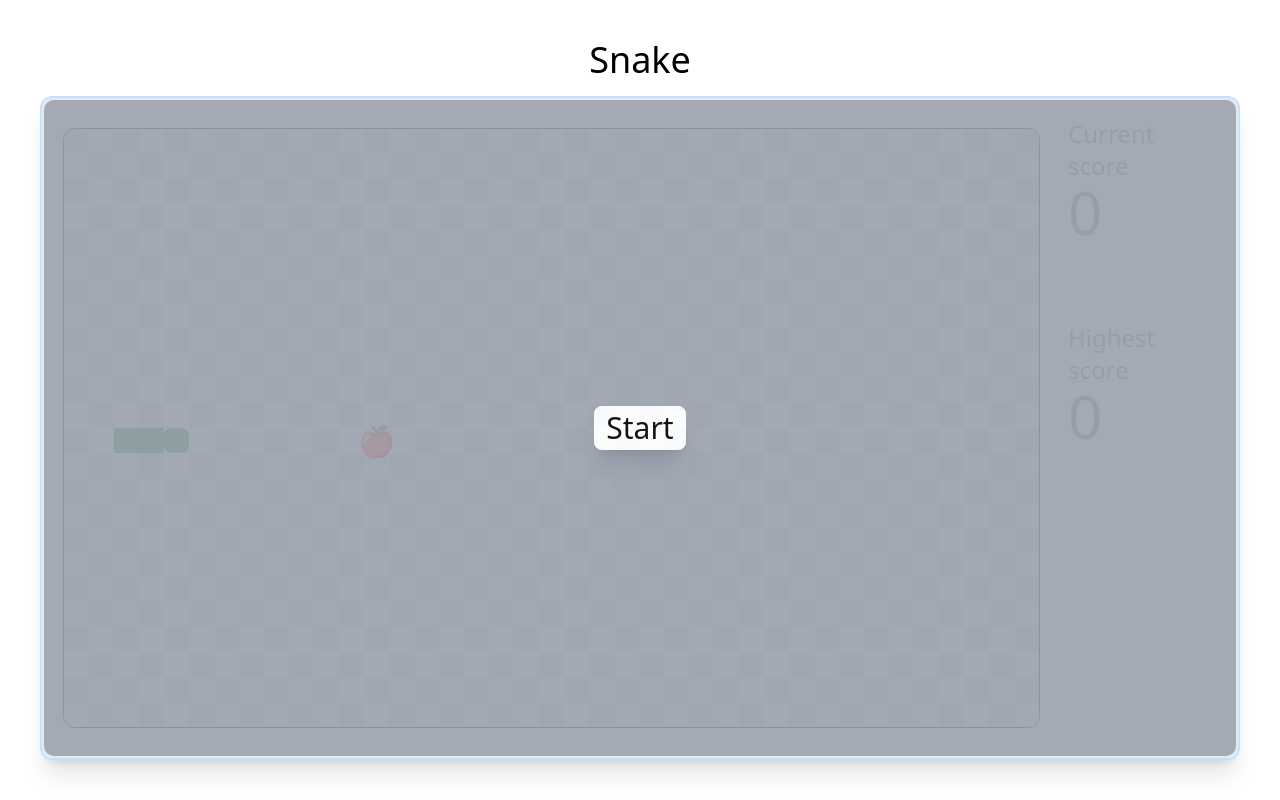
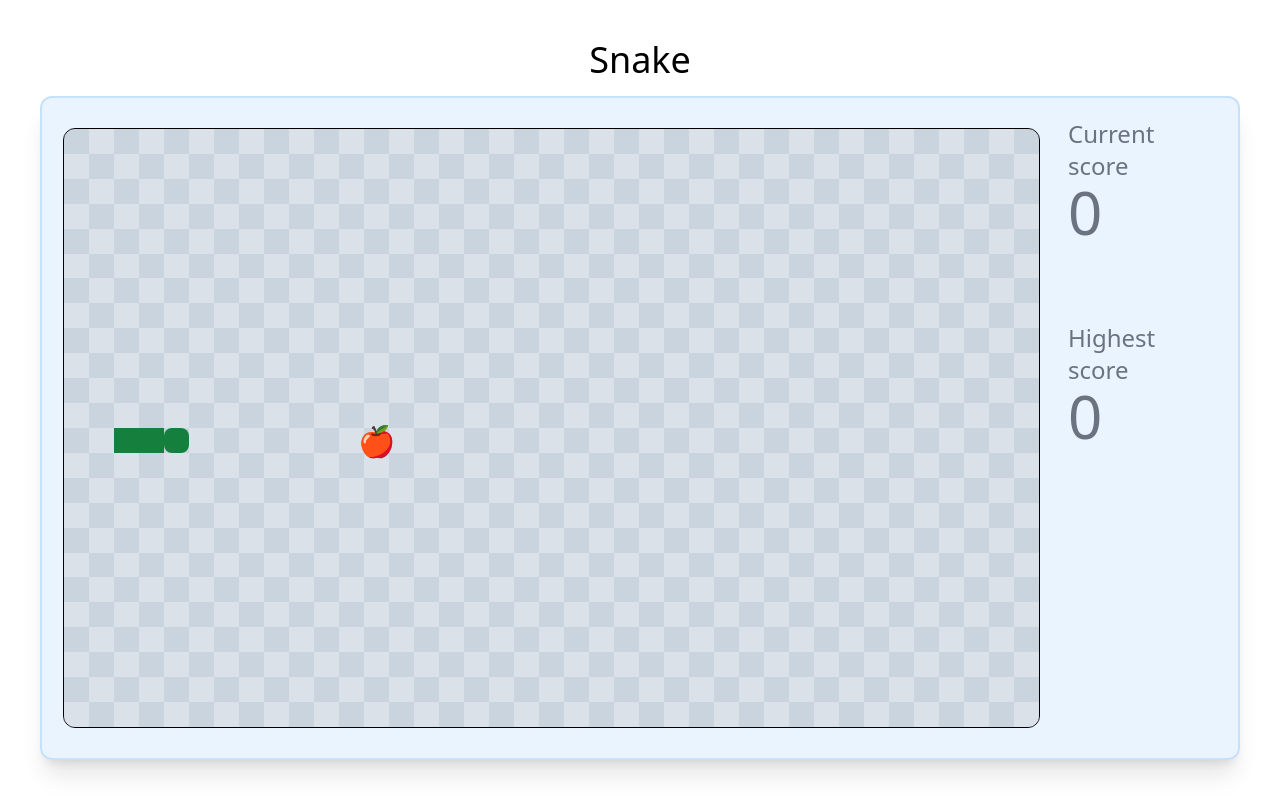
Before and after one commit to irebah/snake, a React (Vite) app: page / in a window 1280 px wide. Built offline with nearby package versions, Linux system fonts and the light colour scheme.

Commit message:
feat: removing the start button so the game starts when chosing a direction

```diff
--- a/src/App.tsx
+++ b/src/App.tsx
@@ -1,8 +1,7 @@
-import { ReactNode, useEffect, useRef, useState } from "react";
+import { useEffect, useRef, useState } from "react";
 import Board from "./components/Board/Board";
 import { Size } from "./types";
 import { useGameContext } from "./context";
-import StartButton from "./components/Button/StartButton";
 import Info from "./components/Info/Info";
 import GameOver from "./components/GameOver/GameOver";
 
@@ -32,25 +31,11 @@ const App = () => {
     return () => window.removeEventListener("resize", handleResize);
   }, []);
 
-  const getOverlay = (): ReactNode => {
-    if (!state.readyGame) {
-      if (state.activeGame) {
-        return <GameOver />;
-      } else {
-        return (
-          <section className="absolute border-2 bg-gray-400 w-full h-full flex justify-center items-center z-10 opacity-90 rounded-xl">
-            <StartButton />
-          </section>
-        );
-      }
-    }
-  };
-
   return (
     <main className="flex-col gap-4 center w-screen h-screen sm:p-5 md:p-10 min-w-[345px]">
       <p className="text-4xl">Snake</p>
       <section className="gameArea center flex-col md:flex md:flex-row gap-3 relative">
-        {getOverlay()}
+        {!state.readyGame && state.activeGame && <GameOver />}
         <div
           data-testid="info-area"
           className="md:w-[150px] md:block w-full flex md:order-last mb-2 md:mb-0 md:ml-4 md:h-full"
--- a/src/components/Button/StartButton.tsx
+++ /dev/null
@@ -1,28 +0,0 @@
-import { useGameContext } from "../../context";
-import { SET_READY } from "../../context/types";
-import { logEvent } from "../../utils/analytics";
-
-interface Props {
-  text?: string;
-}
-
-const StartButton = ({ text = "Start" }: Props) => {
-  const { state, dispatch } = useGameContext();
-
-  const initGame = () => {
-    if (!state.readyGame) {
-      dispatch({ type: SET_READY });
-      logEvent("game_ready");
-    }
-  };
-
-  return (
-    <button
-      className="text-black bg-white px-3 py-1 rounded-lg text-3xl shadow-xl"
-      onClick={initGame}
-    >
-      {text}
-    </button>
-  );
-};
-export default StartButton;
--- a/src/context/initialState.ts
+++ b/src/context/initialState.ts
@@ -3,7 +3,7 @@ import { getFieldFromLocalStorage } from "../utils/board";
 import { GameState } from "./types";
 
 const initialState: GameState = {
-  readyGame: false,
+  readyGame: true,
   activeGame: false,
   score: 0,
   highestScore: getFieldFromLocalStorage(HIGHEST_SCORE_KEY),
--- a/src/hooks/useGame.ts
+++ b/src/hooks/useGame.ts
@@ -33,7 +33,7 @@ export const useGame = ({
   const lastTimeRef = useRef(performance.now());
   const { state, dispatch } = useGameContext();
 
-  const activeGameRef = useRef(state.activeGame);
+  const activeGameRef = useRef(state.activeGame && state.readyGame);
 
   const [snakePositions, setSnakePositions] = useState<
     Array<Position> | undefined
@@ -115,13 +115,13 @@ export const useGame = ({
   );
 
   useEffect(() => {
-    activeGameRef.current = state.activeGame;
+    activeGameRef.current = state.activeGame && state.readyGame;
 
     if (state.activeGame) {
       lastTimeRef.current = performance.now();
       requestAnimationFrame(gameLoop);
     }
-  }, [state.activeGame, gameLoop]);
+  }, [state.activeGame, state.readyGame, gameLoop]);
 
   useEffect(() => {
     if ((state.readyGame && !state.activeGame) || !snake.current) {
--- a/src/index.css
+++ b/src/index.css
@@ -1,3 +1,5 @@
+@import url("https://fonts.googleapis.com/css2?family=Press+Start+2P&display=swap");
+
 @tailwind base;
 @tailwind components;
 @tailwind utilities;
@@ -9,3 +11,7 @@
 .center {
   @apply flex justify-center items-center;
 }
+
+.text-outline {
+  text-shadow: -4px 4px 0 #ba2d2d;
+}
```
Also changed, not shown: 1 other file (tests, documents, lock files or other folders).
